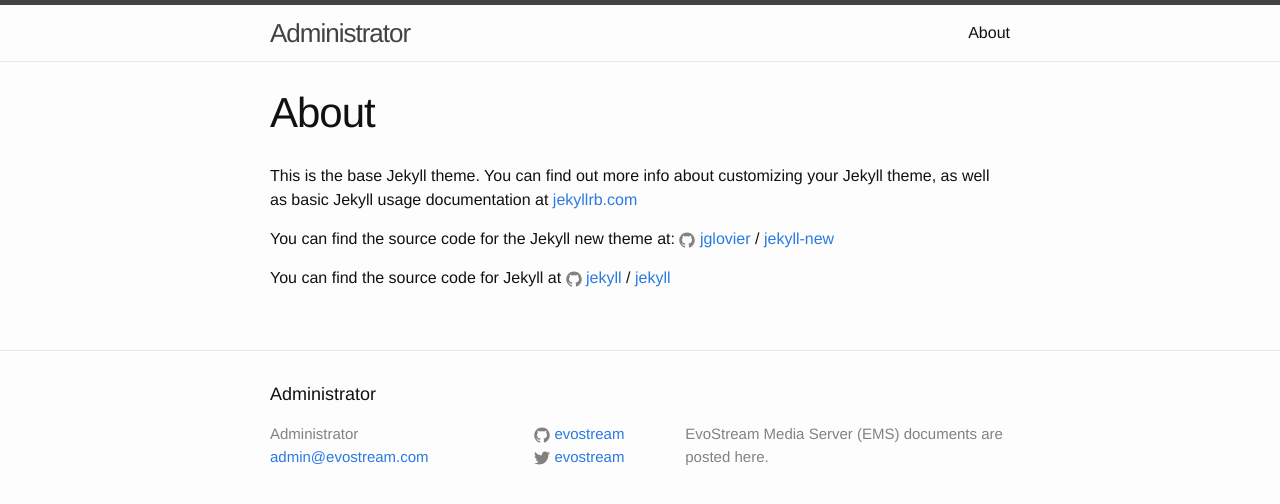
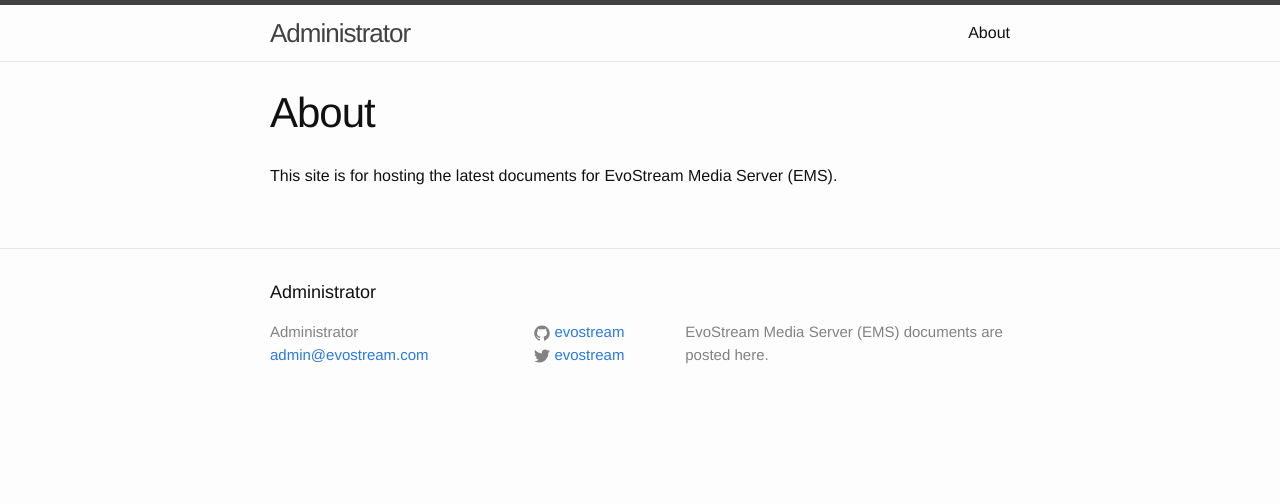
Before and after one commit to EvoStream/EvoStream.github.io, a Jekyll site: the page built from ems_docs/about.md, in a window 1280 px wide. Shown: the top 504 px of the page. Built offline with Jekyll 4.4.1, drawn with Linux system fonts in a browser that asks for light colours.

```diff
--- a/ems_docs/about.md
+++ b/ems_docs/about.md
@@ -4,12 +4,4 @@
 permalink: /about/
 ---
 
-This is the base Jekyll theme. You can find out more info about customizing your Jekyll theme, as well as basic Jekyll usage documentation at [jekyllrb.com](http://jekyllrb.com/)
-
-You can find the source code for the Jekyll new theme at:
-{% include icon-github.html username="jglovier" %} /
-[jekyll-new](https://github.com/jglovier/jekyll-new)
-
-You can find the source code for Jekyll at
-{% include icon-github.html username="jekyll" %} /
-[jekyll](https://github.com/jekyll/jekyll)
+This site is for hosting the latest documents for EvoStream Media Server (EMS).
```
